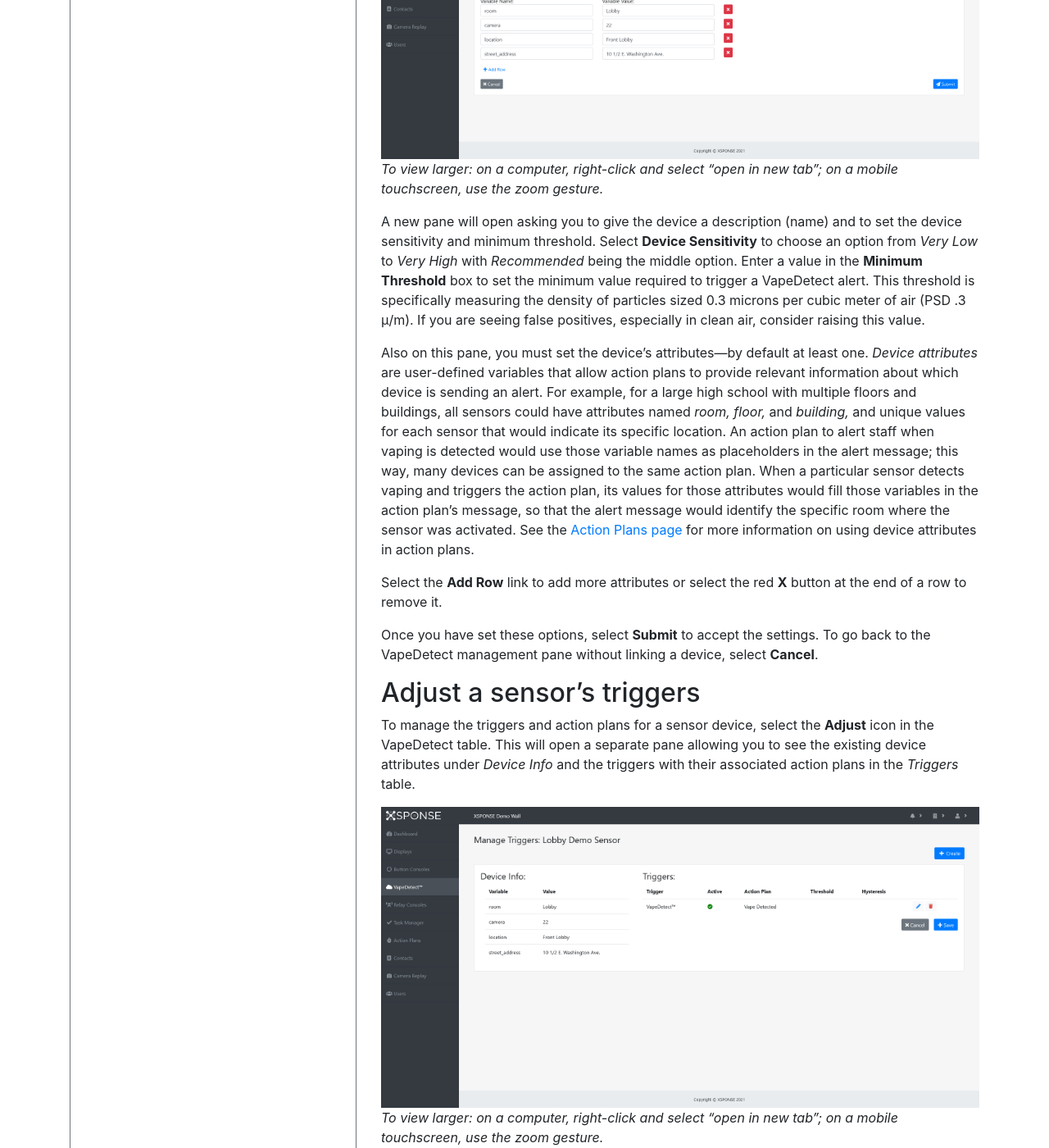
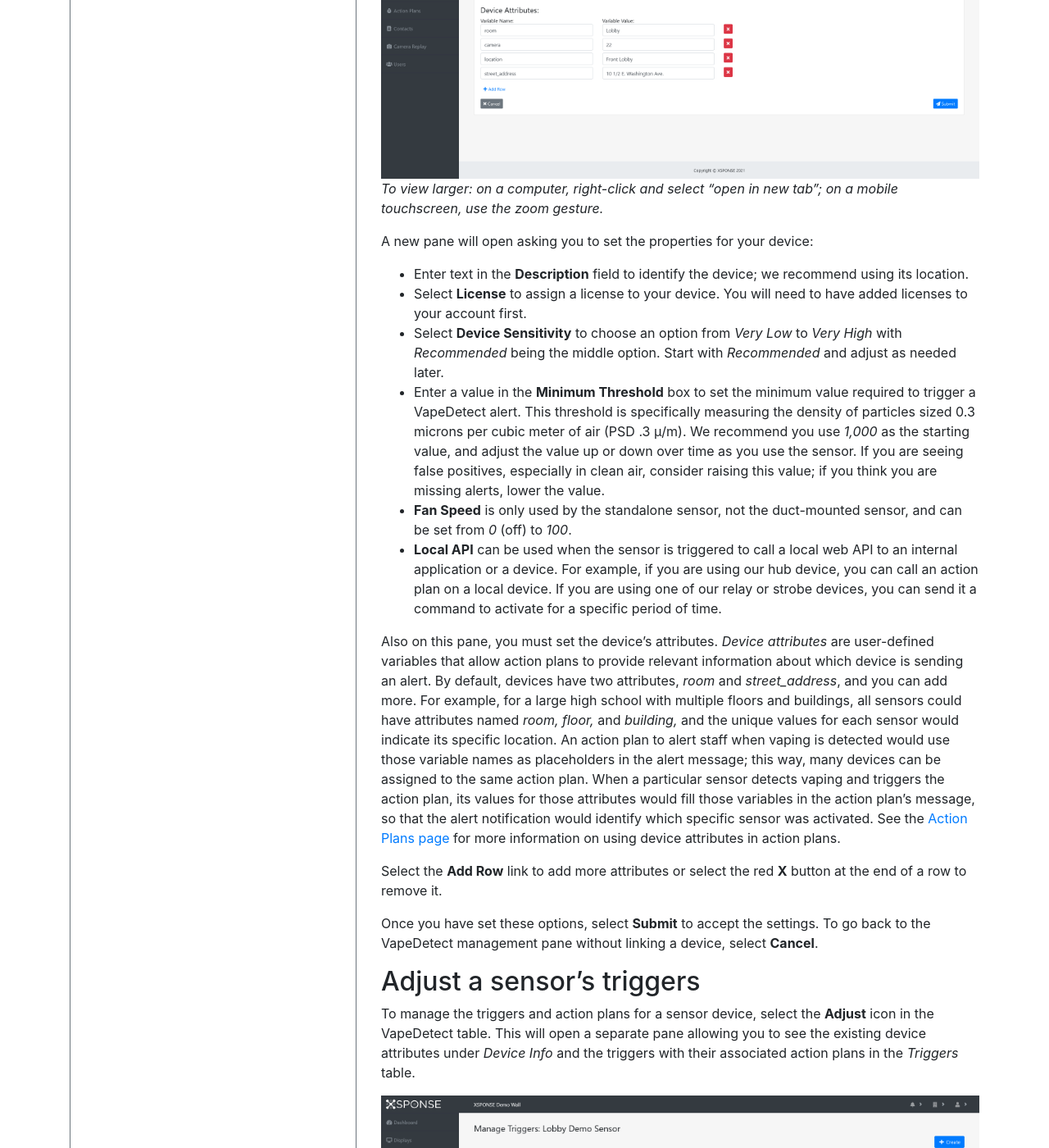
Before and after one commit to NrsSystems/docs, a Jekyll site: the page built from vape-detect/vapedetect-management.md, in a window 1280 px wide and 1400 px high, scrolled down 1338 px. Shown: the whole window at 82% size. Built offline with Jekyll 4.4.1, drawn with Linux system fonts in a browser that asks for light colours; our own code applies the rules of GitHub Pages for plain Markdown files; some of the changed text lies outside the part shown.

Commit message:
Update vapedetect-management.md
Revised instructions for Add a Sensor based on John's input

```diff
--- a/vape-detect/vapedetect-management.md
+++ b/vape-detect/vapedetect-management.md
@@ -14,14 +14,21 @@ _To view larger: on a computer, right-click and select "open in new tab"; on a m
 The VapeDetect table shows the devices by description (name), along with the version of code each device is running.
 
 ## Add a sensor
-To add a sensor and associate it with your account, select **Add Device** at the top right of the pane. This will open a separate pane asking you to enter the activation code for the device, which can be found on a sticker on the device. Enter the code and select **Submit**.
+To add a sensor and associate it with your account, select **Add Device** at the top right of the pane. This will open a separate pane asking you to enter the activation code for the device, which can be found either on the device label or a piece of paper included in the box. Enter the code and select **Submit**.
 
 ![add or edit a sensor](vapedetect_edit.png)
 _To view larger: on a computer, right-click and select "open in new tab"; on a mobile touchscreen, use the zoom gesture._
 
-A new pane will open asking you to give the device a description (name) and to set the device sensitivity and minimum threshold. Select **Device Sensitivity** to choose an option from _Very Low_ to _Very High_ with _Recommended_ being the middle option. Enter a value in the **Minimum Threshold** box to set the minimum value required to trigger a VapeDetect alert. This threshold is specifically measuring the density of particles sized 0.3 microns per cubic meter of air (PSD .3 μ/m). If you are seeing false positives, especially in clean air, consider raising this value.
+A new pane will open asking you to set the properties for your device:
 
-Also on this pane, you must set the device's attributes—by default at least one. _Device attributes_ are user-defined variables that allow action plans to provide relevant information about which device is sending an alert. For example, for a large high school with multiple floors and buildings, all sensors could have attributes named _room, floor,_ and _building,_ and unique values for each sensor that would indicate its specific location. An action plan to alert staff when vaping is detected would use those variable names as placeholders in the alert message; this way, many devices can be assigned to the same action plan. When a particular sensor detects vaping and triggers the action plan, its values for those attributes would fill those variables in the action plan’s message, so that the alert message would identify the specific room where the sensor was activated. See the [Action Plans page](../general-ops/action-plans.md) for more information on using device attributes in action plans.
+- Enter text in the **Description** field to identify the device; we recommend using its location.
+- Select **License** to assign a license to your device. You will need to have added licenses to your account first.
+- Select **Device Sensitivity** to choose an option from _Very Low_ to _Very High_ with _Recommended_ being the middle option. Start with _Recommended_ and adjust as needed later.
+- Enter a value in the **Minimum Threshold** box to set the minimum value required to trigger a VapeDetect alert. This threshold is specifically measuring the density of particles sized 0.3 microns per cubic meter of air (PSD .3 μ/m). We recommend you use *1,000* as the starting value, and adjust the value up or down over time as you use the sensor. If you are seeing false positives, especially in clean air, consider raising this value; if you think you are missing alerts, lower the value.
+- **Fan Speed** is only used by the standalone sensor, not the duct-mounted sensor, and can be set from _0_ (off) to _100_.
+- **Local API** can be used when the sensor is triggered to call a local web API to an internal application or a device. For example, if you are using our hub device, you can call an action plan on a local device. If you are using one of our relay or strobe devices, you can send it a command to activate for a specific period of time.
+
+Also on this pane, you must set the device's attributes. _Device attributes_ are user-defined variables that allow action plans to provide relevant information about which device is sending an alert. By default, devices have two attributes, _room_ and _street\_address_, and you can add more. For example, for a large high school with multiple floors and buildings, all sensors could have attributes named _room, floor,_ and _building,_ and the unique values for each sensor would indicate its specific location. An action plan to alert staff when vaping is detected would use those variable names as placeholders in the alert message; this way, many devices can be assigned to the same action plan. When a particular sensor detects vaping and triggers the action plan, its values for those attributes would fill those variables in the action plan’s message, so that the alert notification would identify which specific sensor was activated. See the [Action Plans page](../general-ops/action-plans.md) for more information on using device attributes in action plans.
 
 Select the **Add Row** link to add more attributes or select the red **X** button at the end of a row to remove it.
 
```
